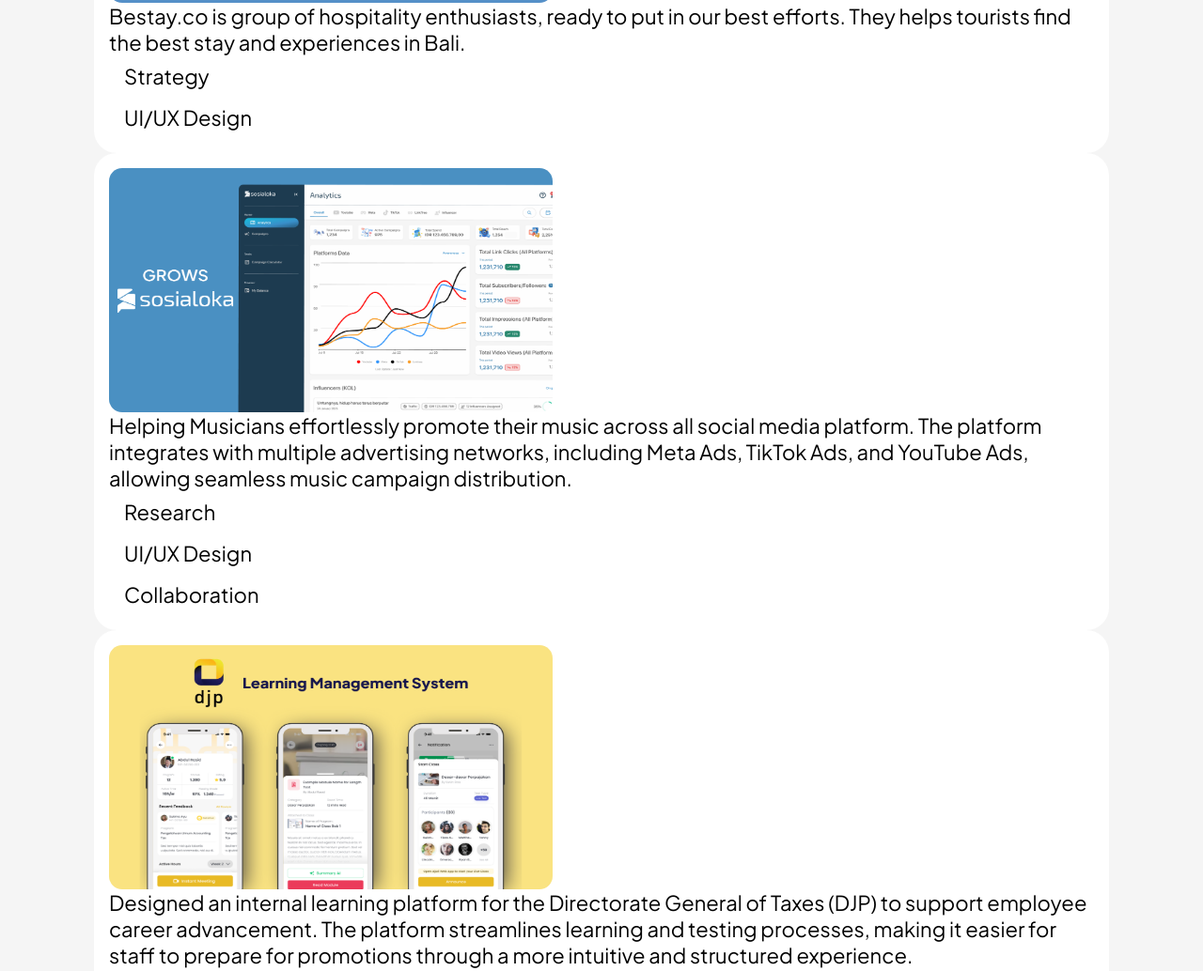
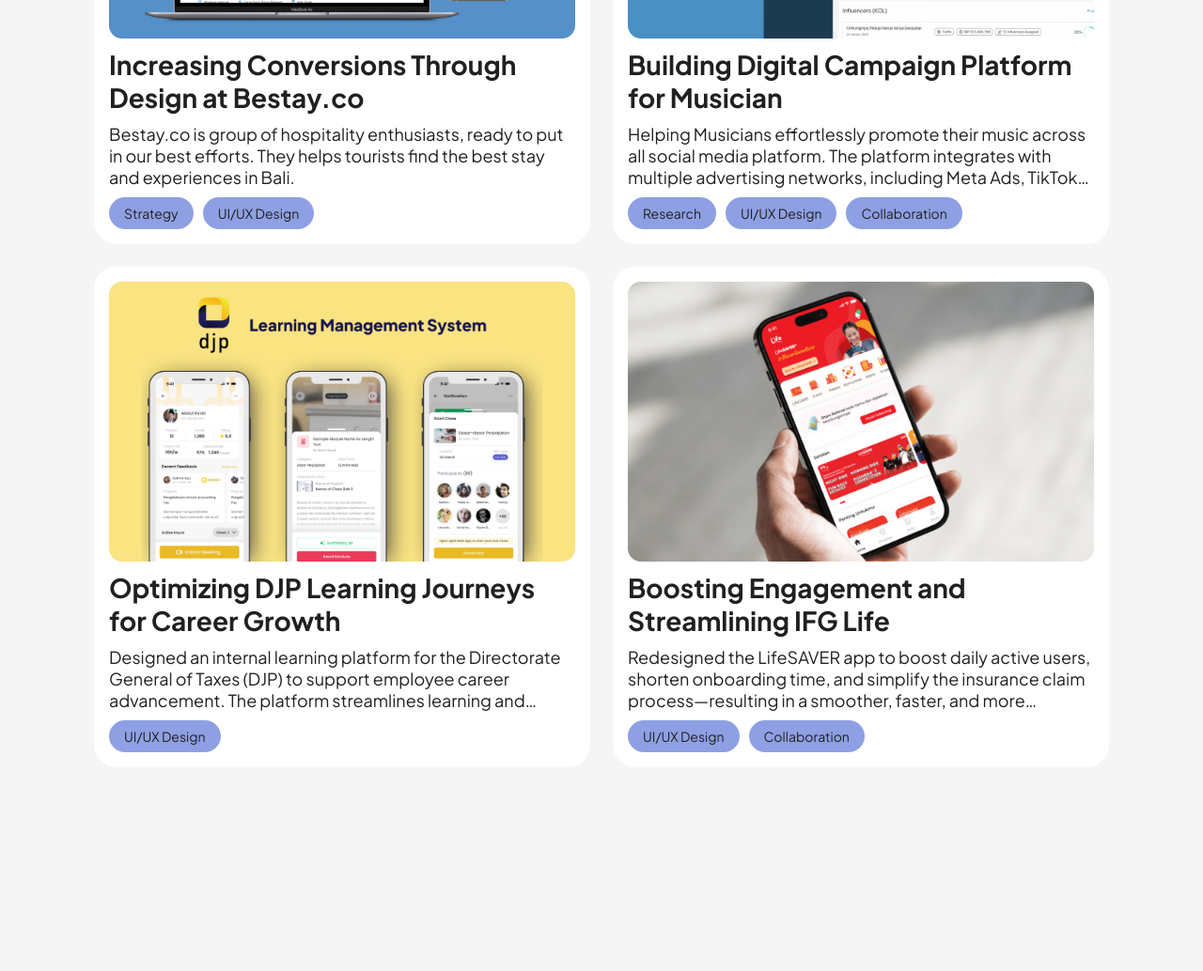
Before and after one commit to barapelealu/belajar-ngoding, a plain HTML site: page index.html in a window 1280 px wide. Shown: the part 829-1863 px from the top of the page at 94% size. After the commit the page ends 1706 px from the top, so only its background shows below. Drawn offline with Linux system fonts and the light colour scheme.

Commit message:
change on css

```diff
--- a/index.css
+++ b/index.css
@@ -2,6 +2,7 @@
   --primary-color: #594ce9;
   --background-color: #f5f5f5;
   --card-color: #ffffff;
+  --text-color: #202020;
 }
 * {
   margin: 0;
@@ -52,12 +53,13 @@ li {
 body,
 p,
 li,
-a {
+h4 a {
   font-family: "Plus Jakarta Sans", sans-serif;
   font-optical-sizing: auto;
   font-weight: 400;
   font-style: normal;
   font-size: 16px;
+  color: var(--text-color);
 }
 
 .hero-section {
@@ -115,8 +117,19 @@ em {
   border-radius: 0px;
 }
 
+h4 {
+  font-size: 28px;
+}
+
 p {
-  font-size: 22px;
+  font-size: 18px;
+}
+
+.card-description {
+  display: -webkit-box;
+  -webkit-line-clamp: 3;
+  -webkit-box-orient: vertical;
+  overflow: hidden;
 }
 
 .work-section {
@@ -132,6 +145,9 @@ p {
   font-weight: 400;
 }
 .case-study-list {
+  display: grid;
+  grid-template-columns: repeat(2, 1fr);
+  flex-direction: column;
   gap: 24px;
 }
 
@@ -142,10 +158,31 @@ p {
   background-color: var(--card-color);
   padding: 16px 16px;
   border-radius: 24px;
+  gap: 10px;
+  height: fit-content;
 }
 
 .img-card {
-  width: 472px;
-  height: 260px;
+  width: 100%;
+  height: auto;
   border-radius: 14px;
 }
+
+.label-work {
+  display: flex;
+  flex-wrap: wrap;
+  flex-direction: row;
+  gap: 10px;
+  max-width: fit-content;
+}
+
+.card-label-container {
+  max-width: fit-content;
+  background-color: #8ea0e3;
+  border-radius: 999px;
+}
+
+.card-label {
+  font-size: 14px;
+  max-width: fit-content;
+}
--- a/index.html
+++ b/index.html
@@ -55,17 +55,18 @@
             alt="card-work-bestay-img"
             class="img-card"
           />
-          <p>
+          <h4>Increasing Conversions Through Design at Bestay.co</h4>
+          <p class="card-description">
             Bestay.co is group of hospitality enthusiasts, ready to put in our
             best efforts. They helps tourists find the best stay and experiences
             in Bali.
           </p>
           <ul class="label-work">
-            <li>
-              <p>Strategy</p>
+            <li class="card-label-container">
+              <p class="card-label">Strategy</p>
             </li>
-            <li>
-              <p>UI/UX Design</p>
+            <li class="card-label-container">
+              <p class="card-label">UI/UX Design</p>
             </li>
           </ul>
         </li>
@@ -75,21 +76,22 @@
             alt="card-work-sosialoka-img"
             class="img-card"
           />
-          <p>
+          <h4>Building Digital Campaign Platform for Musician</h4>
+          <p class="card-description">
             Helping Musicians effortlessly promote their music across all social
             media platform. The platform integrates with multiple advertising
             networks, including Meta Ads, TikTok Ads, and YouTube Ads, allowing
             seamless music campaign distribution.
           </p>
           <ul class="label-work">
-            <li>
-              <p>Research</p>
+            <li class="card-label-container">
+              <p class="card-label">Research</p>
             </li>
-            <li>
-              <p>UI/UX Design</p>
+            <li class="card-label-container">
+              <p class="card-label">UI/UX Design</p>
             </li>
-            <li>
-              <p>Collaboration</p>
+            <li class="card-label-container">
+              <p class="card-label">Collaboration</p>
             </li>
           </ul>
         </li>
@@ -99,7 +101,8 @@
             alt="card-work-djp-img"
             class="img-card"
           />
-          <p>
+          <h4>Optimizing DJP Learning Journeys for Career Growth</h4>
+          <p class="card-description">
             Designed an internal learning platform for the Directorate General
             of Taxes (DJP) to support employee career advancement. The platform
             streamlines learning and testing processes, making it easier for
@@ -107,8 +110,8 @@
             structured experience.
           </p>
           <ul class="label-work">
-            <li>
-              <p>UI/UX Design</p>
+            <li class="card-label-container">
+              <p class="card-label">UI/UX Design</p>
             </li>
           </ul>
         </li>
@@ -118,17 +121,18 @@
             alt="card-work-ifglife-img"
             class="img-card"
           />
-          <p>
+          <h4>Boosting Engagement and Streamlining IFG Life</h4>
+          <p class="card-description">
             Redesigned the LifeSAVER app to boost daily active users, shorten
             onboarding time, and simplify the insurance claim process—resulting
             in a smoother, faster, and more engaging user experience.
           </p>
           <ul class="label-work">
-            <li>
-              <p>UI/UX Design</p>
+            <li class="card-label-container">
+              <p class="card-label">UI/UX Design</p>
             </li>
-            <li>
-              <p>Collaboration</p>
+            <li class="card-label-container">
+              <p class="card-label">Collaboration</p>
             </li>
           </ul>
         </li>
```
